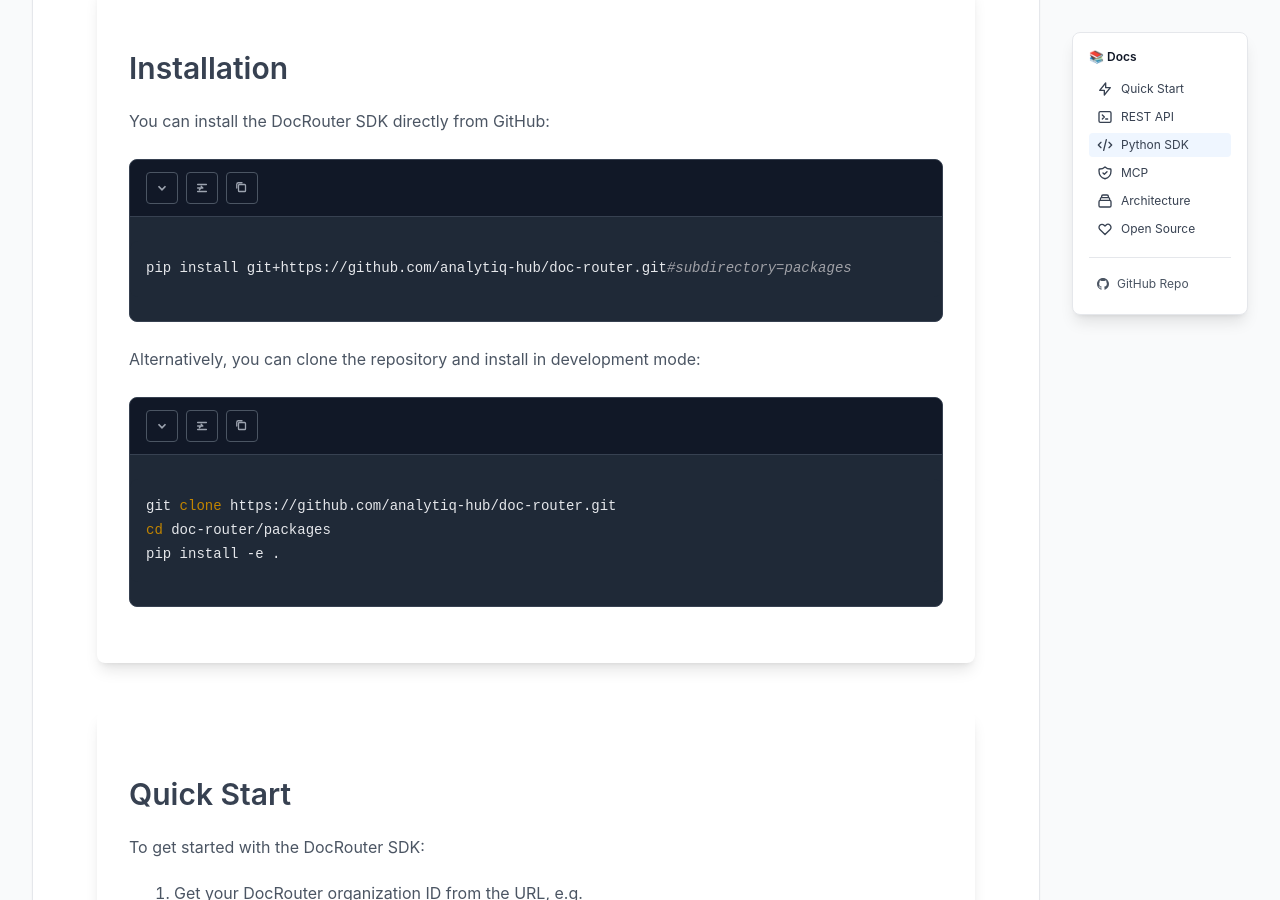
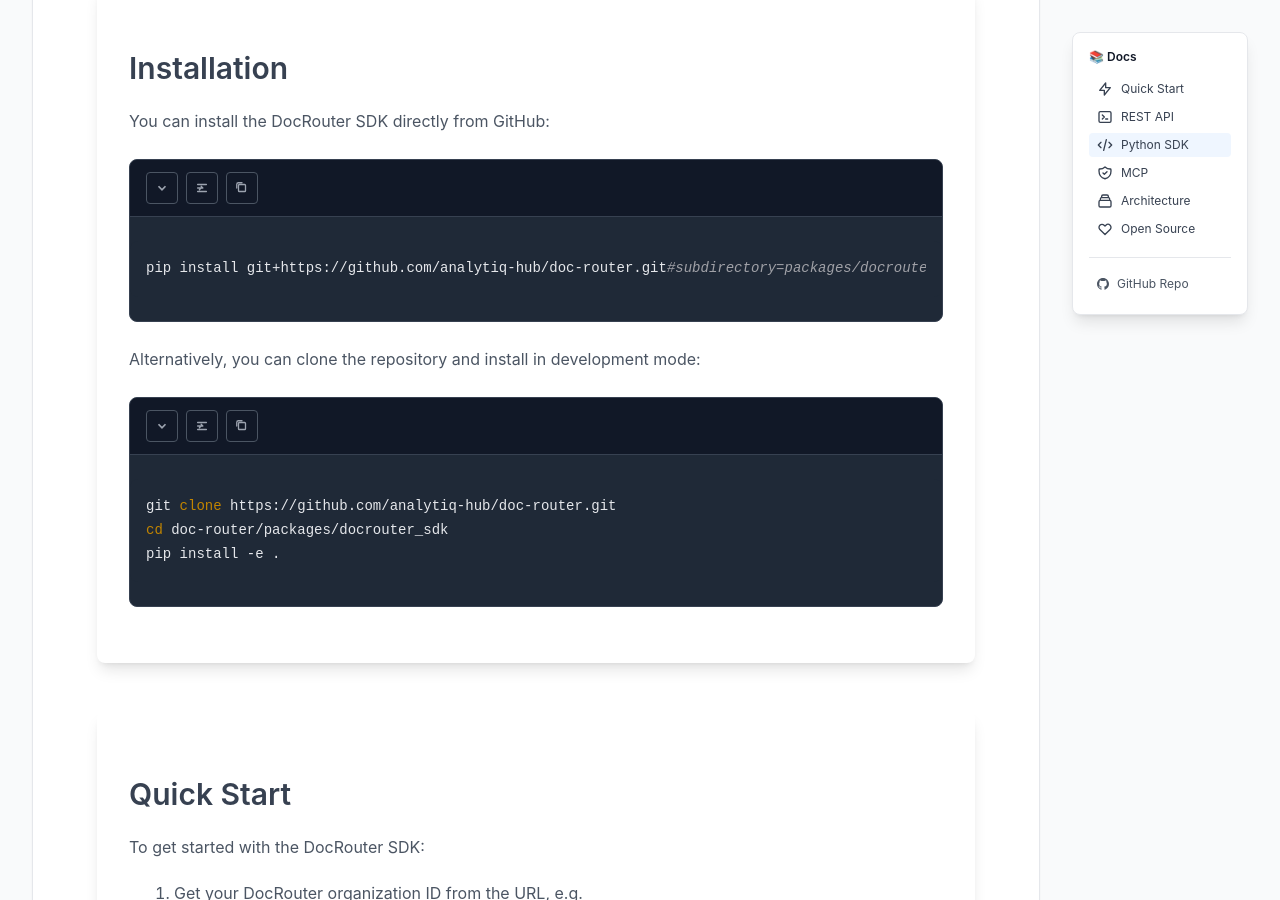
Before and after one commit to analytiq-hub/docrouter.github.io, a Jekyll site: the page built from python-sdk.md, in a window 1280 px wide and 900 px high, scrolled down 860 px. Built offline with Jekyll 4.4.1, drawn with Linux system fonts in a browser that asks for light colours; nearby versions of some CDN libraries.

Commit message:
python sdk support

```diff
--- a/python-sdk.md
+++ b/python-sdk.md
@@ -28,12 +28,12 @@ title: "DocRouter Python SDK"
             <h2 class="text-2xl font-semibold text-gray-900 mb-4">Installation</h2>
             <p class="text-gray-600 mb-6">You can install the DocRouter SDK directly from GitHub:</p>
 
-            <pre><code>pip install git+https://github.com/analytiq-hub/doc-router.git#subdirectory=packages</code></pre>
+            <pre><code>pip install git+https://github.com/analytiq-hub/doc-router.git#subdirectory=packages/docrouter_sdk</code></pre>
 
             <p class="text-gray-600 mt-6 mb-6">Alternatively, you can clone the repository and install in development mode:</p>
 
             <pre><code>git clone https://github.com/analytiq-hub/doc-router.git
-cd doc-router/packages
+cd doc-router/packages/docrouter_sdk
 pip install -e .</code></pre>
         </section>
 
```
